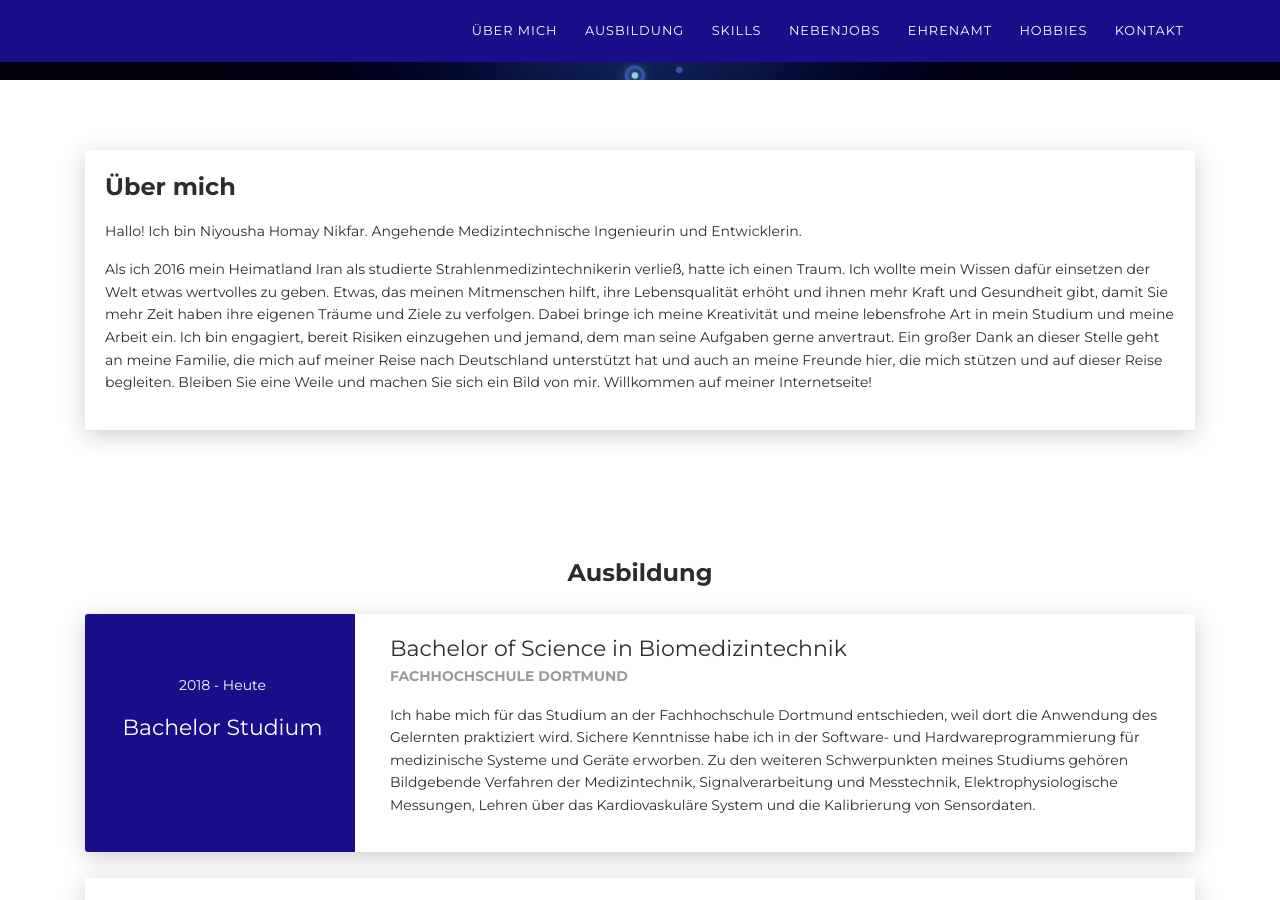
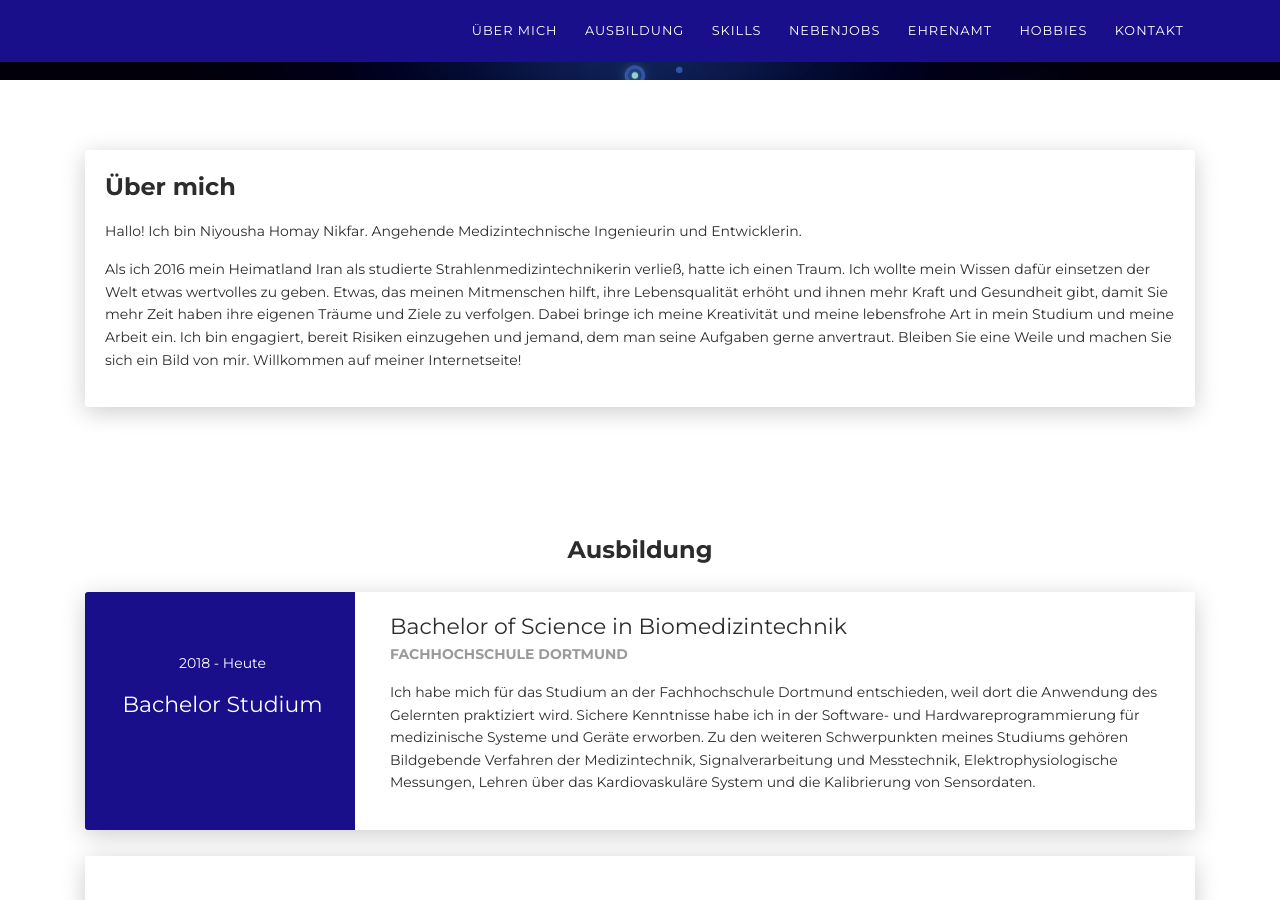
Before and after one commit to Niyoushaaa/Tura92.github.io, a Jekyll site: the page built from index.md, in a window 1280 px wide and 900 px high, scrolled down 820 px. Built offline with Jekyll 4.4.1, drawn with Linux system fonts in a browser that asks for light colours; nearby versions of some CDN libraries.

Commit message:
refactor texts

```diff
--- a/index.md
+++ b/index.md
@@ -65,8 +65,7 @@
                 <div class="card-body">
                   <div class="h4 mt-0 title">Über mich</div>
                   <p>Hallo! Ich bin Niyousha Homay Nikfar. Angehende Medizintechnische Ingenieurin und Entwicklerin.</p>
-                  <p>Als ich 2016 mein Heimatland Iran als studierte Strahlenmedizintechnikerin verließ, hatte ich einen Traum. Ich wollte mein Wissen dafür einsetzen der Welt etwas wertvolles zu geben. Etwas, das meinen Mitmenschen hilft, ihre Lebensqualität erhöht und ihnen mehr Kraft und Gesundheit gibt, damit Sie mehr Zeit haben ihre eigenen Träume und Ziele zu verfolgen. Dabei bringe ich meine Kreativität und meine lebensfrohe Art in mein Studium und meine Arbeit ein. Ich bin engagiert, bereit Risiken einzugehen und jemand, dem man seine Aufgaben gerne anvertraut. Ein großer Dank an dieser Stelle geht an meine Familie, die mich auf meiner Reise nach Deutschland unterstützt hat und auch an meine Freunde hier, die mich stützen und auf dieser Reise begleiten.
-                  Bleiben Sie eine Weile und machen Sie sich ein Bild von mir. Willkommen auf meiner Internetseite!</p>
+                  <p>Als ich 2016 mein Heimatland Iran als studierte Strahlenmedizintechnikerin verließ, hatte ich einen Traum. Ich wollte mein Wissen dafür einsetzen der Welt etwas wertvolles zu geben. Etwas, das meinen Mitmenschen hilft, ihre Lebensqualität erhöht und ihnen mehr Kraft und Gesundheit gibt, damit Sie mehr Zeit haben ihre eigenen Träume und Ziele zu verfolgen. Dabei bringe ich meine Kreativität und meine lebensfrohe Art in mein Studium und meine Arbeit ein. Ich bin engagiert, bereit Risiken einzugehen und jemand, dem man seine Aufgaben gerne anvertraut. Bleiben Sie eine Weile und machen Sie sich ein Bild von mir. Willkommen auf meiner Internetseite!</p>
                 </div>
               </div>
             </div>
```
Also changed, not shown: other parts of index.md (+2 -2 lines).
